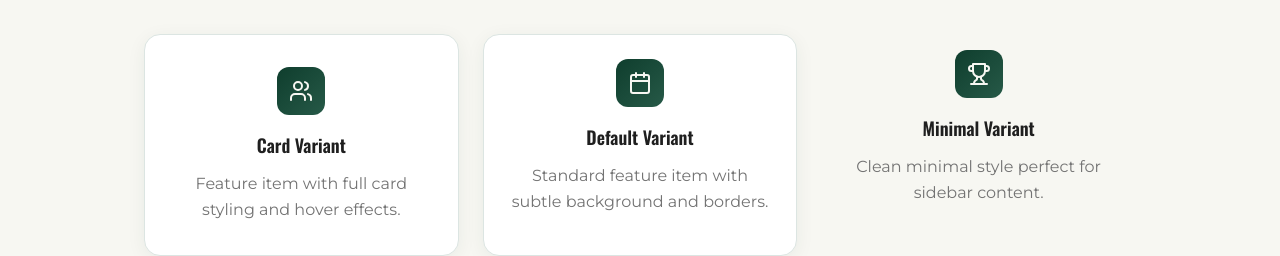
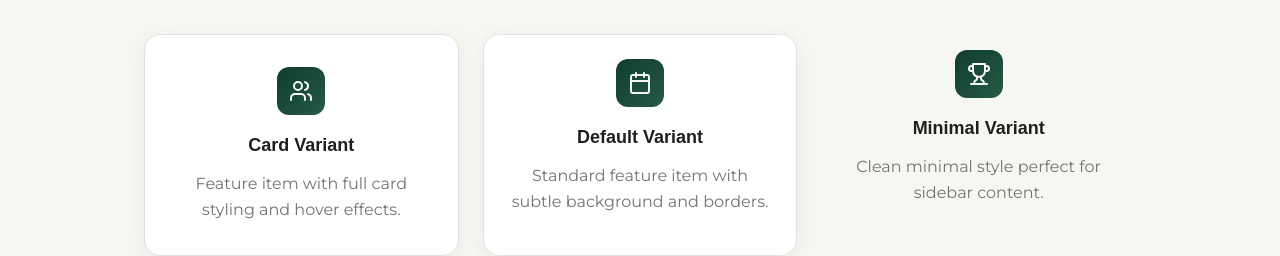
Before and after one commit to ABHTech7/holein1, a React (Vite) app: page /styleguide in a window 1280 px wide. Shown: the part 2351-2607 px from the top of the page. Built offline with nearby package versions, Linux system fonts and the light colour scheme; a web font is replaced by a local one.

Commit message:
Refactor: Change font to Calder Dark

```diff
--- a/src/components/ui/feature-item.tsx
+++ b/src/components/ui/feature-item.tsx
@@ -30,7 +30,7 @@ const FeatureItem = ({
         <Icon className="w-6 h-6 text-primary-foreground" />
       </div>
 
-      <h3 className="font-display text-lg font-semibold text-foreground mb-3 group-hover:text-primary transition-colors">
+      <h3 className="font-calder text-lg font-semibold text-foreground mb-3 group-hover:text-primary transition-colors">
         {title}
       </h3>
 
```
